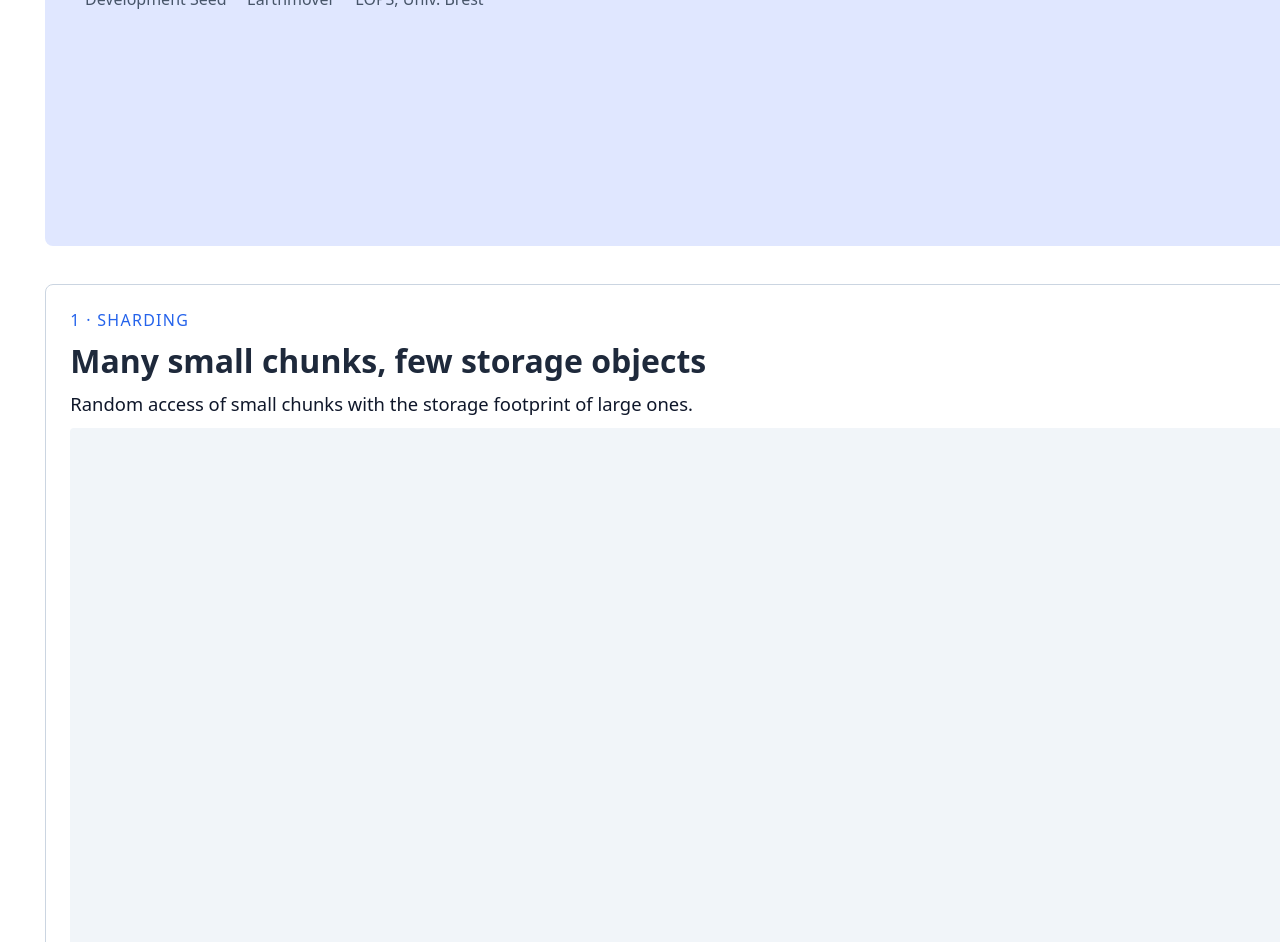
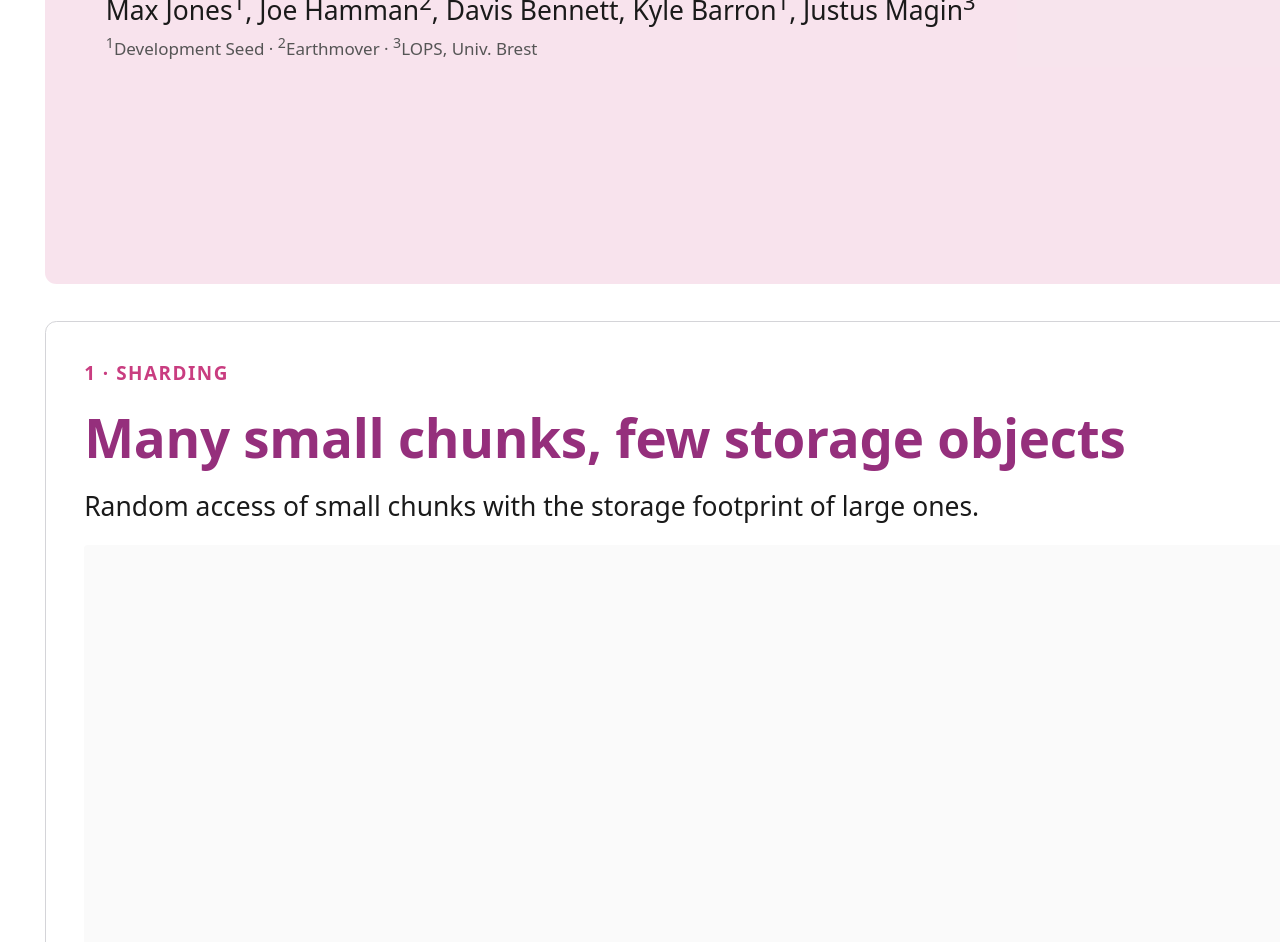
Before and after one commit to NASA-IMPACT/zarr-at-scale-presentation, a website: page poster/index.html in a window 1280 px wide. Shown: the part 442-1384 px from the top of the page. Drawn offline with Linux system fonts and the light colour scheme.

Commit message:
style: zarr brand palette and mm-based poster typography

```diff
--- a/poster/styles/poster.css
+++ b/poster/styles/poster.css
@@ -21,7 +21,7 @@ body {
   padding: var(--poster-margin);
   box-sizing: border-box;
   display: grid;
-  grid-template-rows: 170mm 1fr;
+  grid-template-rows: 180mm 1fr;
   gap: var(--poster-gutter);
 }
 
@@ -33,33 +33,36 @@ body {
   gap: var(--poster-gutter);
   align-items: center;
   background: var(--color-zarr-soft);
-  padding: var(--space-6) var(--space-8);
+  padding: var(--poster-space-wide) var(--poster-space-extra);
   border-radius: var(--radius-md);
 }
 
 .poster-meta {
-  font-size: var(--type-caption);
+  font-size: var(--poster-type-meta);
   color: var(--color-text-muted);
-  margin: 0 0 var(--space-2);
-  letter-spacing: 0.05em;
+  margin: 0 0 var(--poster-space-snug);
+  letter-spacing: 0.06em;
   text-transform: uppercase;
 }
 
 .poster-title {
-  font-size: 4.5rem;
+  font-size: var(--poster-type-title);
   line-height: 1;
-  margin: 0 0 var(--space-3);
+  margin: 0 0 var(--poster-space-normal);
   color: var(--color-zarr-primary);
+  letter-spacing: -0.01em;
 }
 
 .poster-authors {
-  font-size: 1.3rem;
-  margin: 0 0 var(--space-1);
+  font-size: var(--poster-type-authors);
+  line-height: 1.2;
+  margin: 0 0 var(--poster-space-tight);
   color: var(--color-text);
 }
 
 .poster-affiliations {
-  font-size: 1rem;
+  font-size: var(--poster-type-affiliations);
+  line-height: 1.3;
   margin: 0;
   color: var(--color-text-muted);
 }
@@ -67,35 +70,43 @@ body {
 .poster-header-tldr { text-align: center; }
 
 .poster-tldr-eyebrow {
-  font-size: 1.1rem;
+  font-size: var(--poster-type-eyebrow);
   color: var(--color-zarr-accent);
-  letter-spacing: 0.06em;
+  letter-spacing: 0.08em;
   text-transform: uppercase;
-  margin: 0 0 var(--space-2);
+  margin: 0 0 var(--poster-space-snug);
+  font-weight: 700;
 }
 
 .poster-tldr {
-  font-size: var(--type-tldr);
-  line-height: 1.1;
+  font-size: var(--poster-type-tldr);
+  line-height: 1.05;
   margin: 0;
   color: var(--color-zarr-primary);
-  font-weight: 600;
+  font-weight: 700;
 }
 
 .poster-header-right {
   display: flex;
   flex-direction: column;
   align-items: flex-end;
-  gap: var(--space-2);
+  justify-content: center;
+  gap: var(--poster-space-snug);
 }
 
-.poster-logo-zarr { height: 45mm; }
-.poster-qr-everything { height: 65mm; width: 65mm; }
+.poster-logo-zarr { height: 50mm; }
+
+.poster-qr-everything {
+  height: 70mm;
+  width: 70mm;
+}
+
 .poster-qr-label {
-  font-size: 0.75rem;
+  font-size: var(--poster-type-caption);
   color: var(--color-text-muted);
   margin: 0;
   text-align: right;
+  font-family: ui-monospace, "SF Mono", monospace;
 }
 
 /* ---------- Panels ---------- */
@@ -109,8 +120,8 @@ body {
 .panel {
   display: grid;
   grid-template-rows: auto auto auto 1fr auto auto;
-  gap: var(--space-3);
-  padding: var(--space-6);
+  gap: var(--poster-space-normal);
+  padding: var(--poster-space-wide);
   background: var(--color-bg);
   border: var(--stroke) solid var(--color-rule);
   border-radius: var(--radius-md);
@@ -119,22 +130,26 @@ body {
 
 .panel-eyebrow {
   margin: 0;
-  font-size: 1rem;
+  font-size: var(--poster-type-eyebrow);
   letter-spacing: 0.08em;
   text-transform: uppercase;
   color: var(--color-zarr-accent);
+  font-weight: 700;
 }
 
 .panel-headline {
   margin: 0;
-  font-size: 2rem;
-  line-height: 1.15;
+  font-size: var(--poster-type-headline);
+  line-height: 1.1;
   color: var(--color-zarr-primary);
+  font-weight: 700;
+  letter-spacing: -0.005em;
 }
 
 .panel-subhead {
   margin: 0;
-  font-size: 1.15rem;
+  font-size: var(--poster-type-subhead);
+  line-height: 1.25;
   color: var(--color-text);
   font-weight: 500;
 }
@@ -143,19 +158,21 @@ body {
   margin: 0;
   background: var(--color-figure-bg);
   border-radius: var(--radius-sm);
-  padding: var(--space-4);
+  padding: var(--poster-space-normal);
   display: flex;
   align-items: center;
   justify-content: center;
-  min-height: 220mm;
 }
 
-.panel-figure img { max-width: 100%; max-height: 100%; }
+.panel-figure img {
+  max-width: 100%;
+  max-height: 100%;
+}
 
 .panel-body {
   margin: 0;
-  font-size: var(--type-body);
-  line-height: 1.45;
+  font-size: var(--poster-type-body);
+  line-height: 1.4;
   color: var(--color-text);
 }
 
@@ -163,17 +180,21 @@ body {
   display: flex;
   align-items: center;
   justify-content: space-between;
-  gap: var(--space-3);
+  gap: var(--poster-space-normal);
   border-top: var(--stroke) solid var(--color-rule);
-  padding-top: var(--space-3);
+  padding-top: var(--poster-space-normal);
 }
 
-.panel-qr { height: 28mm; width: 28mm; }
+.panel-qr {
+  height: 32mm;
+  width: 32mm;
+}
 
 .panel-url {
   margin: 0;
   font-family: ui-monospace, "SF Mono", monospace;
-  font-size: 0.75rem;
+  font-size: var(--poster-type-caption);
   color: var(--color-text-muted);
   text-align: right;
+  word-break: break-all;
 }
--- a/styles/tokens.css
+++ b/styles/tokens.css
@@ -1,38 +1,46 @@
 /* Shared design tokens for poster and companion site.
-   Zarr-community palette, scaled type, consistent spacing. */
+   Zarr-community palette (pulled from zarr-developers.github.io). */
 
 :root {
-  /* Palette: Zarr brand + neutrals */
-  --color-zarr-primary: #1e293b;       /* deep slate, headlines */
-  --color-zarr-accent: #2563eb;        /* Zarr blue, links and accents */
-  --color-zarr-soft: #e0e7ff;          /* soft blue-violet, panel backgrounds */
-  --color-text: #0f172a;
-  --color-text-muted: #475569;
+  /* Zarr brand */
+  --color-zarr-primary: #952f7c;
+  --color-zarr-accent: #c93d80;
+  --color-zarr-soft: rgba(201, 61, 128, 0.14);
+  --color-zarr-gradient-1: #d97e6a;
+  --color-zarr-gradient-2: #c93d80;
+
+  /* Neutrals */
+  --color-text: #1a1a1a;
+  --color-text-muted: #555555;
   --color-bg: #ffffff;
-  --color-rule: #cbd5e1;
-  --color-figure-bg: #f1f5f9;
+  --color-rule: #d4d4d8;
+  --color-figure-bg: #fafafa;
 
-  /* Type scale (poster + screen, in rem at 16px base) */
-  --type-tldr: 3.0rem;       /* poster TL;DR sentence */
-  --type-headline: 1.6rem;   /* panel headline (poster), h1 (site) */
-  --type-subhead: 1.1rem;    /* panel subhead, h2 (site) */
-  --type-body: 0.95rem;
-  --type-caption: 0.8rem;
+  /* Poster type scale (mm-based for print readability) */
+  --poster-type-tldr: 35mm;
+  --poster-type-title: 28mm;
+  --poster-type-authors: 7mm;
+  --poster-type-affiliations: 4.5mm;
+  --poster-type-meta: 3.5mm;
+  --poster-type-eyebrow: 5mm;
+  --poster-type-headline: 14mm;
+  --poster-type-subhead: 7mm;
+  --poster-type-body: 4.5mm;
+  --poster-type-caption: 3mm;
 
-  /* Spacing scale */
-  --space-1: 0.25rem;
-  --space-2: 0.5rem;
-  --space-3: 0.75rem;
-  --space-4: 1rem;
-  --space-6: 1.5rem;
-  --space-8: 2rem;
+  /* Poster spacing (mm-based) */
+  --poster-space-tight: 2mm;
+  --poster-space-snug: 4mm;
+  --poster-space-normal: 6mm;
+  --poster-space-wide: 10mm;
+  --poster-space-extra: 16mm;
 
   /* Stroke and radius */
-  --radius-sm: 0.25rem;
-  --radius-md: 0.5rem;
-  --stroke: 1px;
+  --radius-sm: 1mm;
+  --radius-md: 3mm;
+  --stroke: 0.4mm;
 
-  /* Print-only sizes */
+  /* Print canvas */
   --poster-width: 1600mm;
   --poster-height: 910mm;
   --poster-margin: 12mm;
```
